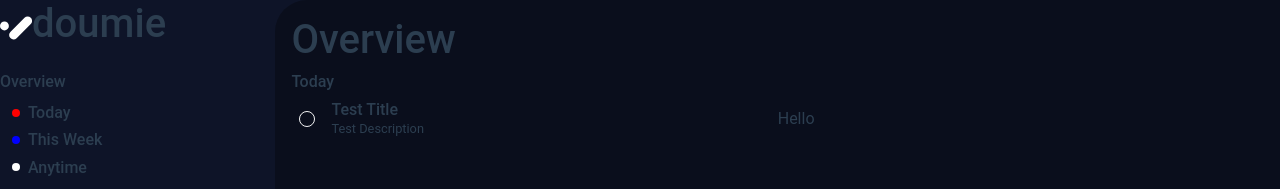
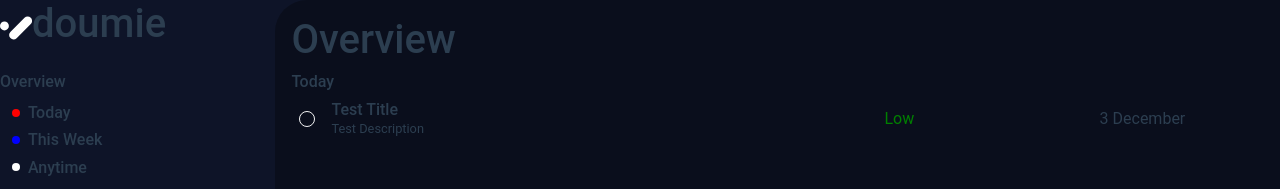
Before and after one commit to enricobertolotti/Doumie-Web-App, a Vue app: page / in a window 1280 px wide. Shown: the top 189 px of the page. Built offline with nearby package versions, Linux system fonts and the light colour scheme.

Commit message:
Added priority and due date to todoitem

```diff
--- /dev/null
+++ b/src/components/main/ToDoItem/ToDoItemDue.vue
@@ -0,0 +1,25 @@
+<template>
+  <div class="d-flex align-items-center">
+    <p class="m-0">{{ date }}</p>
+  </div>
+</template>
+
+<script>
+import { monthNames } from "@/models/ToDoItemProperties";
+
+export default {
+  props: {
+    dueDate: Date
+  },
+  computed: {
+    date() {
+      let datestring = "";
+      datestring += String(this.dueDate.getDate()) + " ";
+      datestring += Object.values(monthNames)[this.dueDate.getMonth()] + " ";
+      return datestring;
+    }
+  }
+};
+</script>
+
+<style lang="scss" scoped></style>
--- a/src/components/main/ToDoItem/ToDoItemPriority.vue
+++ b/src/components/main/ToDoItem/ToDoItemPriority.vue
@@ -0,0 +1,33 @@
+<template>
+  <div class="d-flex align-items-center">
+    <p class="m-0" :style="itemStyle">{{ priority }}</p>
+  </div>
+</template>
+
+<script>
+import { Priority } from "@/models/ToDoItemProperties";
+export default {
+  props: {
+    priority: String
+  },
+  computed: {
+    color() {
+      switch (this.priority) {
+        case Priority.low:
+          return "green";
+        case Priority.medium:
+          return "orange";
+        case Priority.high:
+          return "red";
+        default:
+          return "black";
+      }
+    },
+    itemStyle() {
+      return "color: " + this.color + ";";
+    }
+  }
+};
+</script>
+
+<style lang="scss" scoped></style>
--- a/src/components/main/ToDoItem/ToDoItemRow.vue
+++ b/src/components/main/ToDoItem/ToDoItemRow.vue
@@ -28,24 +28,44 @@
     </div>
     <!-- Right Side -->
     <div class="d-flex w-50 align-items-center">
-      Hello
+      <ToDoItemPriority
+        class="d-flex justify-content-center h-100 w-100"
+        :priority="priority"
+      />
+      <ToDoItemDue
+        class="d-flex justify-content-center h-100 w-100"
+        :dueDate="date"
+      />
     </div>
   </div>
 </template>
 
 <script>
+// Model Definitions
+import { Priority } from "@/models/ToDoItemProperties";
+
+// Components
+import ToDoItemPriority from "@/components/main/ToDoItem/ToDoItemPriority.vue";
+import ToDoItemDue from "@/components/main/ToDoItem/ToDoItemDue.vue";
+
 export default {
   data() {
     return {
       title: "Test Title",
       description: "Test Description",
-      completed: false
+      completed: false,
+      priority: Priority.low,
+      date: new Date()
     };
   },
   methods: {
     toggleCompleted() {
       this.completed = !this.completed;
     }
+  },
+  components: {
+    ToDoItemPriority,
+    ToDoItemDue
   }
 };
 </script>
--- a/src/models/ToDoItemProperties.ts
+++ b/src/models/ToDoItemProperties.ts
@@ -3,3 +3,18 @@ export enum Priority {
   medium = "Medium",
   high = "High"
 }
+
+export enum monthNames {
+  january = "January",
+  february = "February",
+  march = "March",
+  april = "April",
+  may = "May",
+  june = "June",
+  july = "July",
+  august = "August",
+  september = "September",
+  october = "October",
+  november = "November",
+  december = "December"
+}
```
